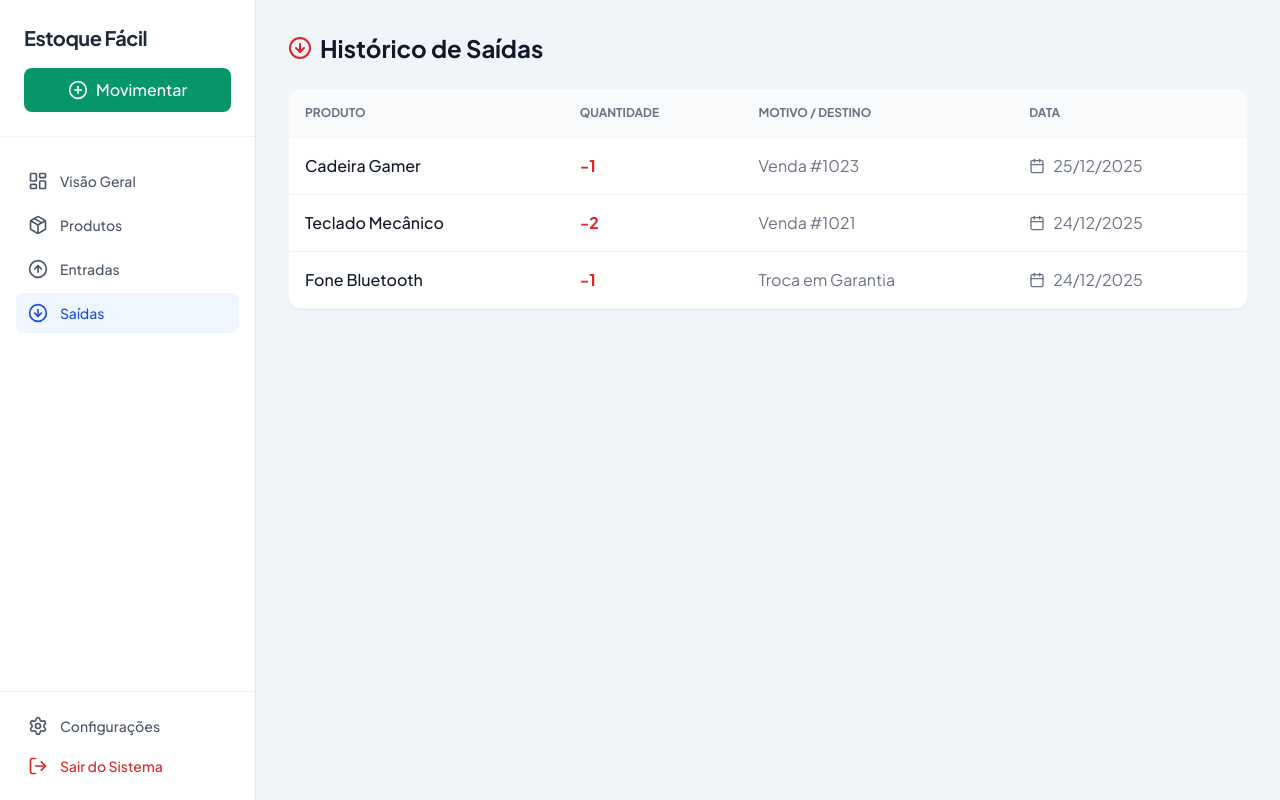
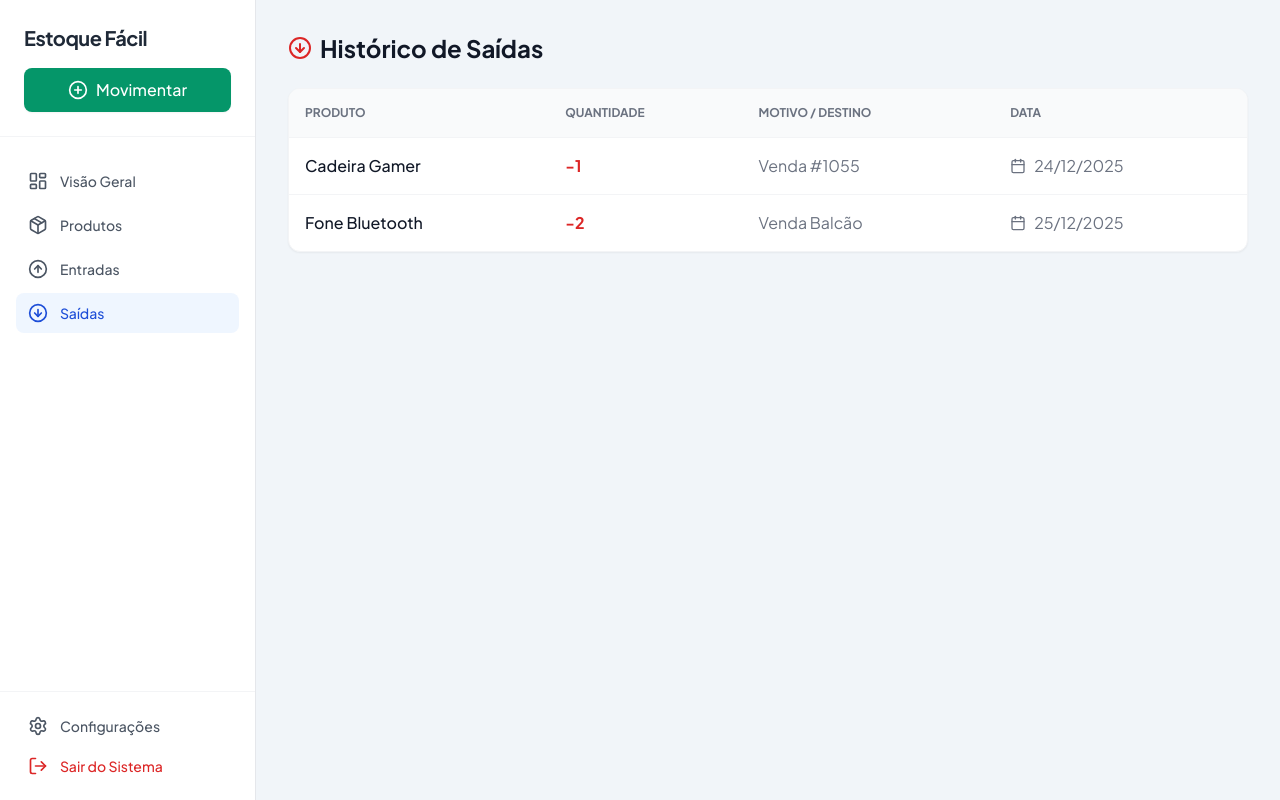
Before and after one commit to Aishabrito/estoque-facil-completo, a React (Vite) app: page /saidas in a window 1280 px wide. Built offline with nearby package versions, Linux system fonts and the light colour scheme.

Commit message:
fix: corrige integracao das paginas de entradas e saidas com o contexto

```diff
--- a/src/App.jsx
+++ b/src/App.jsx
@@ -1,4 +1,5 @@
 import { BrowserRouter, Routes, Route } from 'react-router-dom';
+// O StockProvider PRECISA estar importado aqui
 import { StockProvider } from './contexts/StockContext';
 
 import Login from './pages/Login';
@@ -10,6 +11,7 @@ import Configuracoes from './pages/Configuracoes';
 
 function App() {
   return (
+    // O StockProvider PRECISA abraçar o BrowserRouter
     <StockProvider>
       <BrowserRouter>
         <Routes>
--- a/src/contexts/StockContext.jsx
+++ b/src/contexts/StockContext.jsx
@@ -11,9 +11,14 @@ export function StockProvider({ children }) {
   ]);
 
   // 2. Estado Global de Histórico (Entradas e Saídas)
-  const [transactions, setTransactions] = useState([]);
+  // ADICIONEI DADOS INICIAIS AQUI PARA NÃO FICAR VAZIO
+  const [transactions, setTransactions] = useState([
+    { id: 101, productId: 1, productName: 'Fone Bluetooth', type: 'entrada', quantity: 50, reason: 'Compra Inicial', date: '20/12/2025' },
+    { id: 102, productId: 2, productName: 'Cadeira Gamer', type: 'saida', quantity: 1, reason: 'Venda #1055', date: '24/12/2025' },
+    { id: 103, productId: 1, productName: 'Fone Bluetooth', type: 'saida', quantity: 2, reason: 'Venda Balcão', date: '25/12/2025' },
+  ]);
 
-  // Função para adicionar novo produto (Do zero)
+  // Adicionar produto
   const addProduct = (newProduct) => {
     const productWithId = {
       ...newProduct,
@@ -23,7 +28,13 @@ export function StockProvider({ children }) {
     setProducts([...products, productWithId]);
   };
 
-  // Função para registrar Entrada ou Saída
+  // Remover produto
+  const removeProduct = (productId) => {
+    const updatedProducts = products.filter(product => product.id !== productId);
+    setProducts(updatedProducts);
+  };
+
+  // Registrar Entrada ou Saída
   const addTransaction = (productId, type, quantity, reason) => {
     // 1. Atualiza o Estoque do Produto
     const updatedProducts = products.map(product => {
@@ -56,17 +67,18 @@ export function StockProvider({ children }) {
       date: new Date().toLocaleDateString('pt-BR')
     };
 
+    // Adiciona a nova transação no topo da lista
     setTransactions([newTransaction, ...transactions]);
   };
 
   return (
-    <StockContext.Provider value={{ products, transactions, addProduct, addTransaction }}>
+    <StockContext.Provider value={{ products, transactions, addProduct, removeProduct, addTransaction }}>
       {children}
     </StockContext.Provider>
   );
 }
 
-// Hook personalizado para facilitar o uso
+// Hook personalizado
 // eslint-disable-next-line react-refresh/only-export-components
 export function useStock() {
   return useContext(StockContext);
--- a/src/pages/Entradas.jsx
+++ b/src/pages/Entradas.jsx
@@ -1,13 +1,14 @@
 import Sidebar from '../components/Sidebar';
-import { ArrowUpCircle, Calendar } from 'lucide-react';
+import { ArrowUpCircle, Calendar, PackageOpen } from 'lucide-react';
+import { useStock } from '../contexts/StockContext'; // <--- Importante: Importar o Contexto
 
 export default function Entradas() {
-  // Dados falsos para visualização
-  const history = [
-    { id: 1, product: 'Fone Bluetooth', quantity: 10, date: '24/12/2025', supplier: 'Fornecedor A' },
-    { id: 2, product: 'Monitor 24"', quantity: 5, date: '23/12/2025', supplier: 'Fornecedor B' },
-    { id: 3, product: 'Mousepad Grande', quantity: 50, date: '20/12/2025', supplier: 'Importadora X' },
-  ];
+  // 1. Pegamos a lista COMPLETA de transações do cérebro (Contexto)
+  const { transactions } = useStock();
+
+  // 2. Filtramos: Quero apenas o que tiver type igual a 'entrada'
+  // O "|| []" garante que não quebre se a lista vier vazia
+  const entradas = (transactions || []).filter(t => t.type === 'entrada');
 
   return (
     <div className="flex min-h-screen bg-background-light font-sans">
@@ -24,22 +25,33 @@ export default function Entradas() {
               <tr>
                 <th className="p-4">Produto</th>
                 <th className="p-4">Quantidade</th>
-                <th className="p-4">Fornecedor</th>
+                <th className="p-4">Fornecedor / Origem</th>
                 <th className="p-4">Data</th>
               </tr>
             </thead>
             <tbody className="divide-y divide-gray-100">
-              {history.map((item) => (
-                <tr key={item.id} className="hover:bg-gray-50">
-                  <td className="p-4 font-medium text-gray-900">{item.product}</td>
-                  <td className="p-4 text-green-600 font-bold">+{item.quantity}</td>
-                  <td className="p-4 text-gray-500">{item.supplier}</td>
-                  <td className="p-4 text-gray-500 flex items-center gap-2">
-                    <Calendar size={16} />
-                    {item.date}
+              {entradas.length > 0 ? (
+                entradas.map((item) => (
+                  <tr key={item.id} className="hover:bg-gray-50 transition-colors">
+                    <td className="p-4 font-medium text-gray-900">{item.productName}</td>
+                    <td className="p-4 text-green-600 font-bold">+{item.quantity}</td>
+                    <td className="p-4 text-gray-500">{item.reason}</td>
+                    <td className="p-4 text-gray-500 flex items-center gap-2">
+                      <Calendar size={16} />
+                      {item.date}
+                    </td>
+                  </tr>
+                ))
+              ) : (
+                <tr>
+                  <td colSpan="4" className="p-12 text-center text-gray-400">
+                    <div className="flex flex-col items-center gap-2">
+                      <PackageOpen size={40} strokeWidth={1.5} />
+                      <p>Nenhuma entrada registrada no sistema.</p>
+                    </div>
                   </td>
                 </tr>
-              ))}
+              )}
             </tbody>
           </table>
         </div>
--- a/src/pages/Produtos.jsx
+++ b/src/pages/Produtos.jsx
@@ -2,41 +2,22 @@ import { useState } from 'react';
 import Sidebar from '../components/Sidebar';
 import CriarNovoProduto from '../components/modals/CriarNovoProduto';
 import { Search, Plus, Edit, Trash2, Filter } from 'lucide-react';
+import { useStock } from '../contexts/StockContext'; // <--- 1. Importamos o Contexto
 
 export default function Produtos() {
+  const { products, addProduct } = useStock(); // <--- 2. Pegamos os dados e a função do "Cérebro"
+
   const [searchTerm, setSearchTerm] = useState('');
   const [isModalOpen, setIsModalOpen] = useState(false);
 
-  const [products, setProducts] = useState([
-    { id: 1, name: 'Fone Bluetooth', category: 'Eletrônicos', price: 149.90, stock: 32, status: 'Em Estoque' },
-    { id: 2, name: 'Cadeira Gamer', category: 'Móveis', price: 899.00, stock: 5, status: 'Baixo Estoque' },
-    { id: 3, name: 'Teclado Mecânico', category: 'Periféricos', price: 250.00, stock: 0, status: 'Sem Estoque' },
-    { id: 4, name: 'Monitor 24"', category: 'Eletrônicos', price: 1200.00, stock: 15, status: 'Em Estoque' },
-    { id: 5, name: 'Mousepad Grande', category: 'Acessórios', price: 89.90, stock: 50, status: 'Em Estoque' },
-  ]);
 
-  // Adicionar (Create)
-  const handleAddProduct = (newProduct) => {
-    const productWithId = {
-      ...newProduct,
-      id: Date.now(), // Gera um ID único baseado no tempo (melhor que length + 1 para evitar bugs)
-      status: newProduct.stock > 0 ? 'Em Estoque' : 'Sem Estoque'
+ // Função para deletar
+  const handleDeleteProduct = (id) => {
+    console.log("Tentando deletar o produto ID:", id);
+
+    alert("Funcionalidade de deletar precisa ser adicionada ao Contexto!");
   };
-    setProducts([...products, productWithId]);
-    setIsModalOpen(false);
-  };
-
-  //  Excluir
-  const handleDeleteProduct = (id) => {
-    // Pergunta antes de apagar
-    if (window.confirm('Tem certeza que deseja excluir este produto?')) {
-      const updatedProducts = products.filter(product => product.id !== id);
-      setProducts(updatedProducts);
-    }
-  };
-
-  //  Filtrar
-
+  // Filtro de busca
   const filteredProducts = products.filter(product =>
     product.name.toLowerCase().includes(searchTerm.toLowerCase()) ||
     product.category.toLowerCase().includes(searchTerm.toLowerCase())
@@ -47,8 +28,6 @@ export default function Produtos() {
       <Sidebar />
 
       <main className="flex-1 ml-64 p-8">
-
-        {/* Cabeçalho */}
         <div className="flex justify-between items-center mb-8">
           <div>
             <h1 className="text-2xl font-bold text-gray-900">Produtos</h1>
@@ -64,7 +43,7 @@ export default function Produtos() {
           </button>
         </div>
 
-        {/* Barra de Filtros */}
+        {/* Filtros */}
         <div className="bg-white p-4 rounded-xl shadow-sm border border-gray-100 mb-6 flex justify-between items-center">
           <div className="relative w-96">
             <Search className="absolute left-3 top-1/2 -translate-y-1/2 text-gray-400" size={20} />
@@ -82,7 +61,7 @@ export default function Produtos() {
           </button>
         </div>
 
-        {/* Tabela de Dados */}
+        {/* Tabela */}
         <div className="bg-white rounded-xl shadow-sm border border-gray-100 overflow-hidden">
           <table className="w-full text-left border-collapse">
             <thead>
@@ -96,8 +75,7 @@ export default function Produtos() {
               </tr>
             </thead>
             <tbody className="divide-y divide-gray-100">
-              {filteredProducts.length > 0 ? (
-                filteredProducts.map((product) => (
+              {filteredProducts.map((product) => (
                 <tr key={product.id} className="hover:bg-gray-50 transition-colors">
                   <td className="p-4 font-medium text-gray-900">{product.name}</td>
                   <td className="p-4 text-gray-500">{product.category}</td>
@@ -118,26 +96,16 @@ export default function Produtos() {
                       <button className="p-2 text-gray-400 hover:text-blue-600 hover:bg-blue-50 rounded-lg transition-colors">
                         <Edit size={18} />
                       </button>
-
-                        {/* Botão de Excluir Conectado */}
                       <button
                         onClick={() => handleDeleteProduct(product.id)}
                         className="p-2 text-gray-400 hover:text-red-600 hover:bg-red-50 rounded-lg transition-colors"
-                          title="Excluir"
                       >
                         <Trash2 size={18} />
                       </button>
                     </div>
                   </td>
                 </tr>
-                ))
-              ) : (
-                <tr>
-                  <td colSpan="6" className="p-8 text-center text-gray-500">
-                    Nenhum produto encontrado.
-                  </td>
-                </tr>
-              )}
+              ))}
             </tbody>
           </table>
         </div>
@@ -146,7 +114,11 @@ export default function Produtos() {
       <CriarNovoProduto
         isOpen={isModalOpen}
         onClose={() => setIsModalOpen(false)}
-        onSave={handleAddProduct}
+        // 3. Importante: Aqui usamos a função addProduct que vem do CONTEXTO
+        onSave={(novoItem) => {
+           addProduct(novoItem);
+           setIsModalOpen(false);
+        }}
       />
     </div>
   );
--- a/src/pages/Saidas.jsx
+++ b/src/pages/Saidas.jsx
@@ -1,12 +1,13 @@
 import Sidebar from '../components/Sidebar';
-import { ArrowDownCircle, Calendar } from 'lucide-react';
+import { ArrowDownCircle, Calendar, PackageOpen } from 'lucide-react';
+import { useStock } from '../contexts/StockContext';
+
 
 export default function Saidas() {
-  const history = [
-    { id: 1, product: 'Cadeira Gamer', quantity: 1, date: '25/12/2025', reason: 'Venda #1023' },
-    { id: 2, product: 'Teclado Mecânico', quantity: 2, date: '24/12/2025', reason: 'Venda #1021' },
-    { id: 3, product: 'Fone Bluetooth', quantity: 1, date: '24/12/2025', reason: 'Troca em Garantia' },
-  ];
+  const { transactions } = useStock();
+
+  // Filtramos apenas o que é 'saida'
+  const saidas = (transactions || []).filter(t => t.type === 'saida');
 
   return (
     <div className="flex min-h-screen bg-background-light font-sans">
@@ -28,17 +29,28 @@ export default function Saidas() {
               </tr>
             </thead>
             <tbody className="divide-y divide-gray-100">
-              {history.map((item) => (
-                <tr key={item.id} className="hover:bg-gray-50">
-                  <td className="p-4 font-medium text-gray-900">{item.product}</td>
-                  <td className="p-4 text-red-600 font-bold">-{item.quantity}</td>
-                  <td className="p-4 text-gray-500">{item.reason}</td>
-                  <td className="p-4 text-gray-500 flex items-center gap-2">
-                    <Calendar size={16} />
-                    {item.date}
+              {saidas.length > 0 ? (
+                saidas.map((item) => (
+                  <tr key={item.id} className="hover:bg-gray-50 transition-colors">
+                    <td className="p-4 font-medium text-gray-900">{item.productName}</td>
+                    <td className="p-4 text-red-600 font-bold">-{item.quantity}</td>
+                    <td className="p-4 text-gray-500">{item.reason}</td>
+                    <td className="p-4 text-gray-500 flex items-center gap-2">
+                      <Calendar size={16} />
+                      {item.date}
+                    </td>
+                  </tr>
+                ))
+              ) : (
+                <tr>
+                  <td colSpan="4" className="p-12 text-center text-gray-400">
+                    <div className="flex flex-col items-center gap-2">
+                      <PackageOpen size={40} strokeWidth={1.5} />
+                      <p>Nenhuma saída registrada no sistema.</p>
+                    </div>
                   </td>
                 </tr>
-              ))}
+              )}
             </tbody>
           </table>
         </div>
```
Lines whose indentation alone changed are shown as unchanged.
